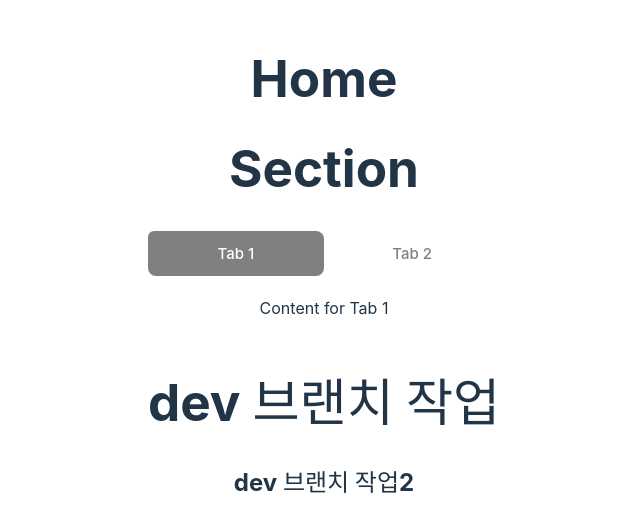
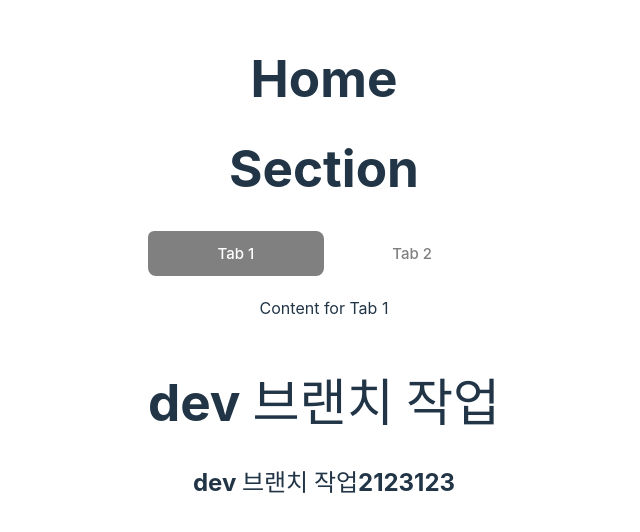
Before and after one commit to sangwookim0321/react-practice, a React (Vite) app: page / in a window 1280 px wide. Shown: the part 132-664 px from the top of the page, without its empty margins (316-956 px from the left). Built offline with nearby package versions, Linux system fonts and the light colour scheme.

Commit message:
Update App.tsx

```diff
--- a/src/App.tsx
+++ b/src/App.tsx
@@ -8,7 +8,7 @@ function App() {
       <Home />
       <Section />
       <h1>dev 브랜치 작업</h1>
-      <h2>dev 브랜치 작업2</h2>
+      <h2>dev 브랜치 작업2123123</h2>
     </>
   );
 }
```
